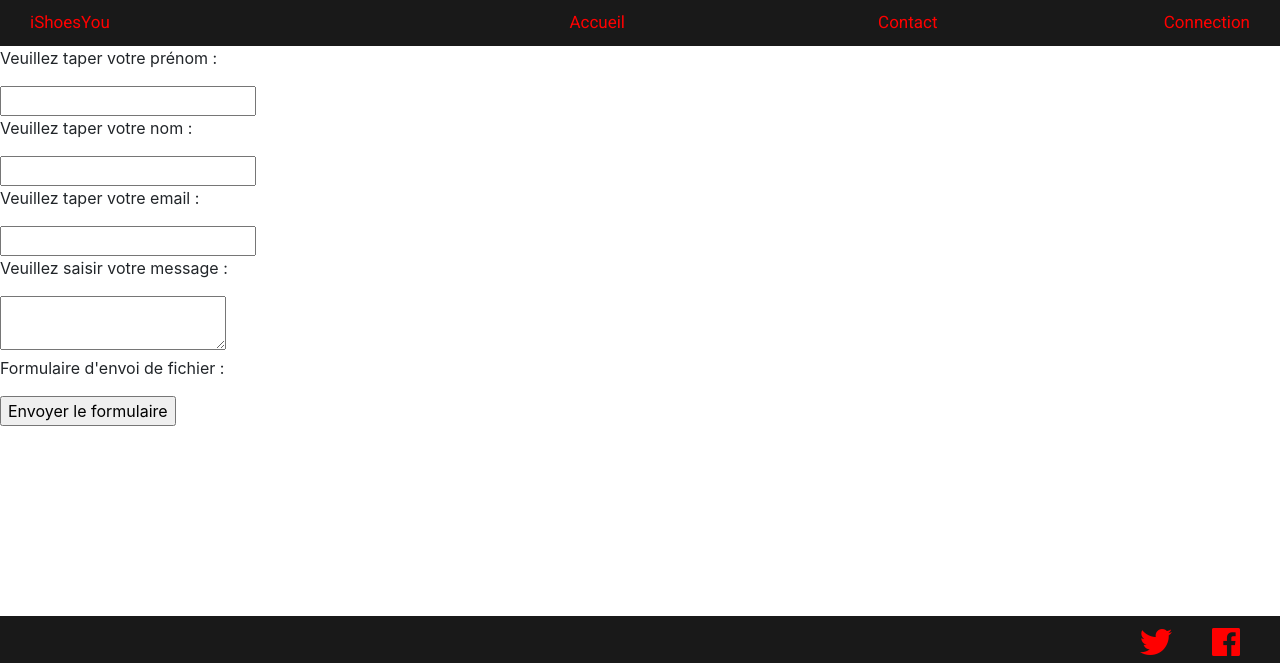
After one commit to ArnaudCartailler/EcomBasket-Arnaud-Mudather, a PHP site: page /contact.php in a window 1280 px wide. The commit adds this page. Shown: the top 666 px of the page. Run offline with PHP 8.4, Linux system fonts and the light colour scheme; some libraries are stand-ins or nearby versions.

Commit message:
add contact page

```diff
--- a/addproduct.php
+++ b/addproduct.php
@@ -37,6 +37,9 @@
                        die('Erreur : '.$e->getMessage());
                  }
 
+
+
+
            // Attempt insert query execution
            try{
 
--- /dev/null
+++ b/contact.php
@@ -0,0 +1,22 @@
+<?php include('header.php') ?>
+
+
+<form action="result.php" method="post" enctype="multipart/form-data">
+
+                          <p>Veuillez taper votre prénom :</p>
+                            <input type="text" name="firstname" />
+
+                          <p>Veuillez taper votre nom :</p>
+                            <input type="text" name="lastname" />
+
+                            <p>Veuillez taper votre email :</p>
+                              <input type="text" name="email" />
+
+                            <p>Veuillez saisir votre message :</p>
+                              <textarea type="text" name="mess" /></textarea>
+
+                              <p>Formulaire d'envoi de fichier :</p>
+                                <input type="submit"name="valid" value="Envoyer le formulaire" />
+             </form>
+
+  <?php include('footer.php') ?>
--- a/header.php
+++ b/header.php
@@ -26,16 +26,20 @@
     <div class="container-fluid">
       <div class="row w-100">
 
-        <div class="enterprise col-md-6 col-xs-6">
+        <div class="enterprise col-md-3 col-xs-6">
           <a href="index.php">iShoesYou</a>
         </div>
 
-        <div class="main col-md-6 col-xs-6">
-          <a href="connexion.php">Connection</a>
+        <div class="main col-md-3 col-xs-6">
+          <a href="index.php">Accueil</a>
         </div>
 
-        <div class="main col-md-6 col-xs-6">
-          <a href="index.php">Accueil</a>
+        <div class="main col-md-3 col-xs-6">
+          <a href="contact.php">Contact</a>
+        </div>
+
+        <div class="main col-md-3 col-xs-6">
+          <a href="connexion.php">Connection</a>
         </div>
     </div>
   </div>
```
Also changed, not shown: result.php (added, +18 -0 lines).
